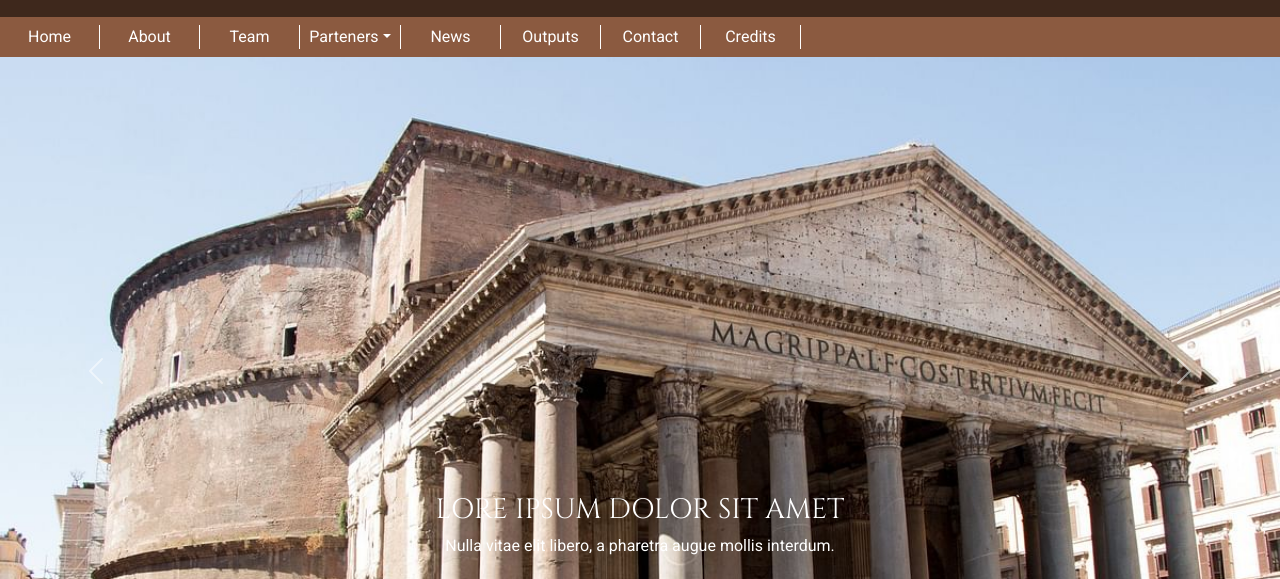
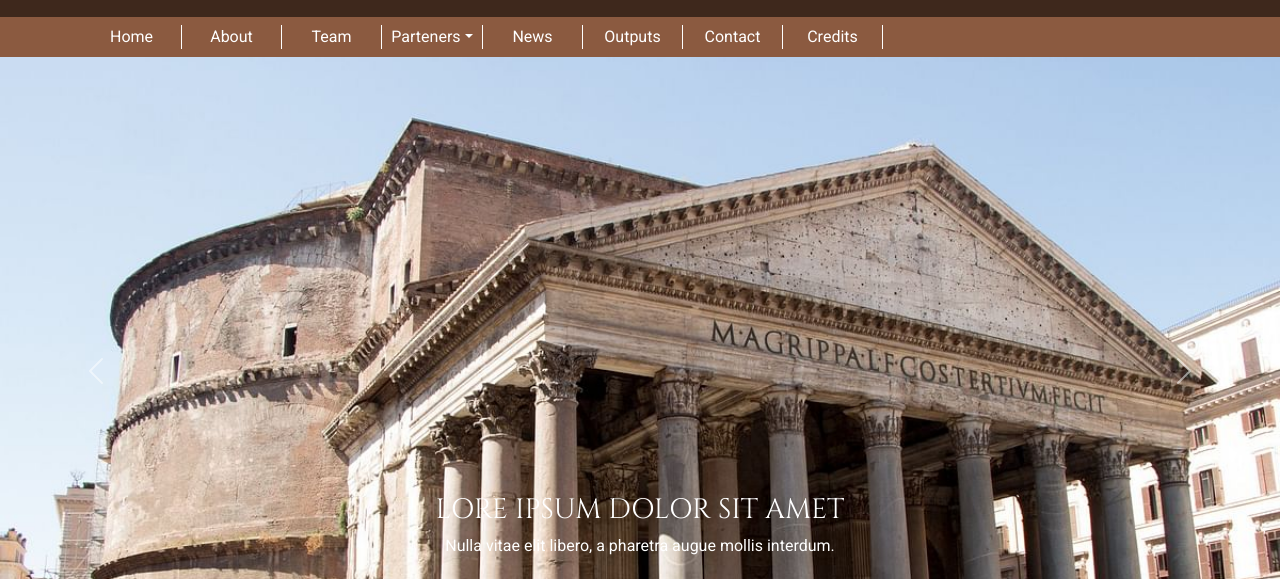
Before and after one commit to lab-archeologia-digitale/inrome, a Gatsby site: page / in a window 1280 px wide. Shown: the part 181-760 px from the top of the page. Built offline with nearby package versions, Linux system fonts and the light colour scheme; Gatsby itself is replaced by a stand-in of ours.

Commit message:
Centered menu

```diff
--- a/src/components/menu.js
+++ b/src/components/menu.js
@@ -2,11 +2,12 @@ import React from "react"
 import Nav from "react-bootstrap/Nav"
 import Navbar from "react-bootstrap/Navbar"
 import NavDropdown from "react-bootstrap/NavDropdown"
+import Container from "react-bootstrap/Container"
 
 function Menu() {
   return (
     <Navbar className="navbar" expand="lg">
-      <div className="d-flex">
+      <Container>
         <Navbar.Toggle aria-controls="basic-navbar-nav" />
         <Navbar.Collapse id="basic-navbar-nav">
           <Nav className="me-auto" style={{}}>
@@ -64,7 +65,7 @@ function Menu() {
             </div>
           </Nav>
         </Navbar.Collapse>
-      </div>
+      </Container>
     </Navbar>
   )
 }
```
